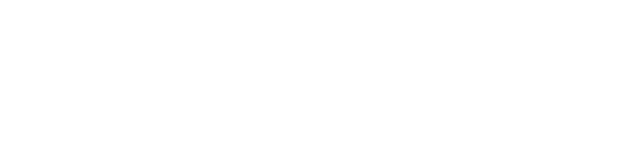
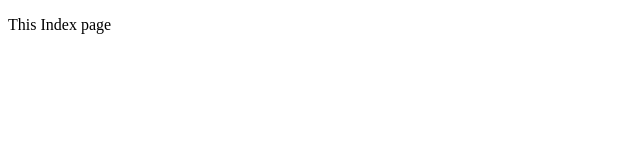
Before and after one commit to junior84/git-tutorial, a plain HTML site: page index.html in a window 1280 px wide. Shown: the whole page, without its empty margins (0-640 px from the left). Drawn offline with Linux system fonts and the light colour scheme.

Commit message:
add paragraph in the index page

```diff
--- a/index.html
+++ b/index.html
@@ -5,6 +5,6 @@
     <title>Webseit</title>
   </head>
   <body>
-
+    <p>  This Index page</p>
   </body>
 </html>
```
